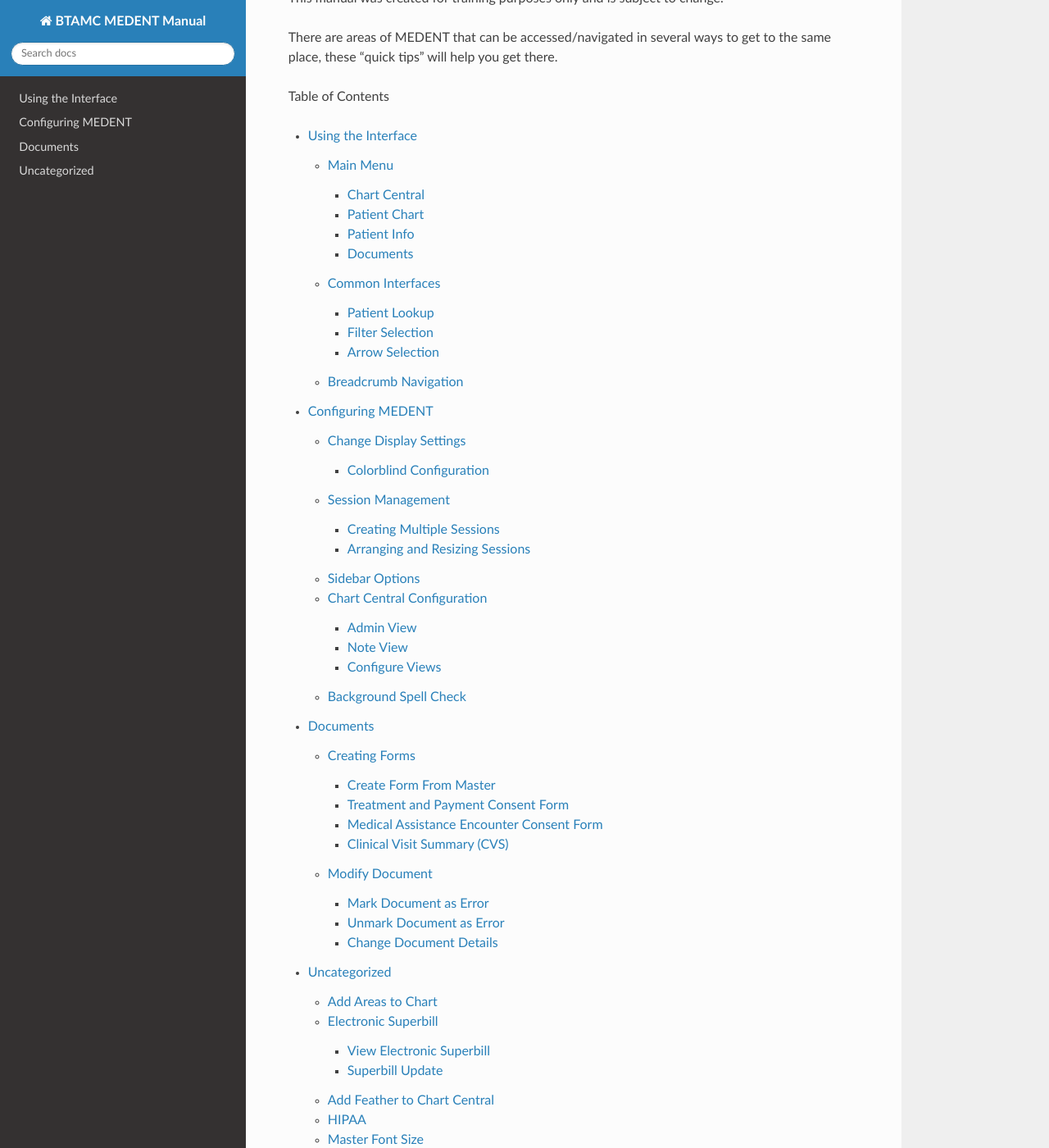
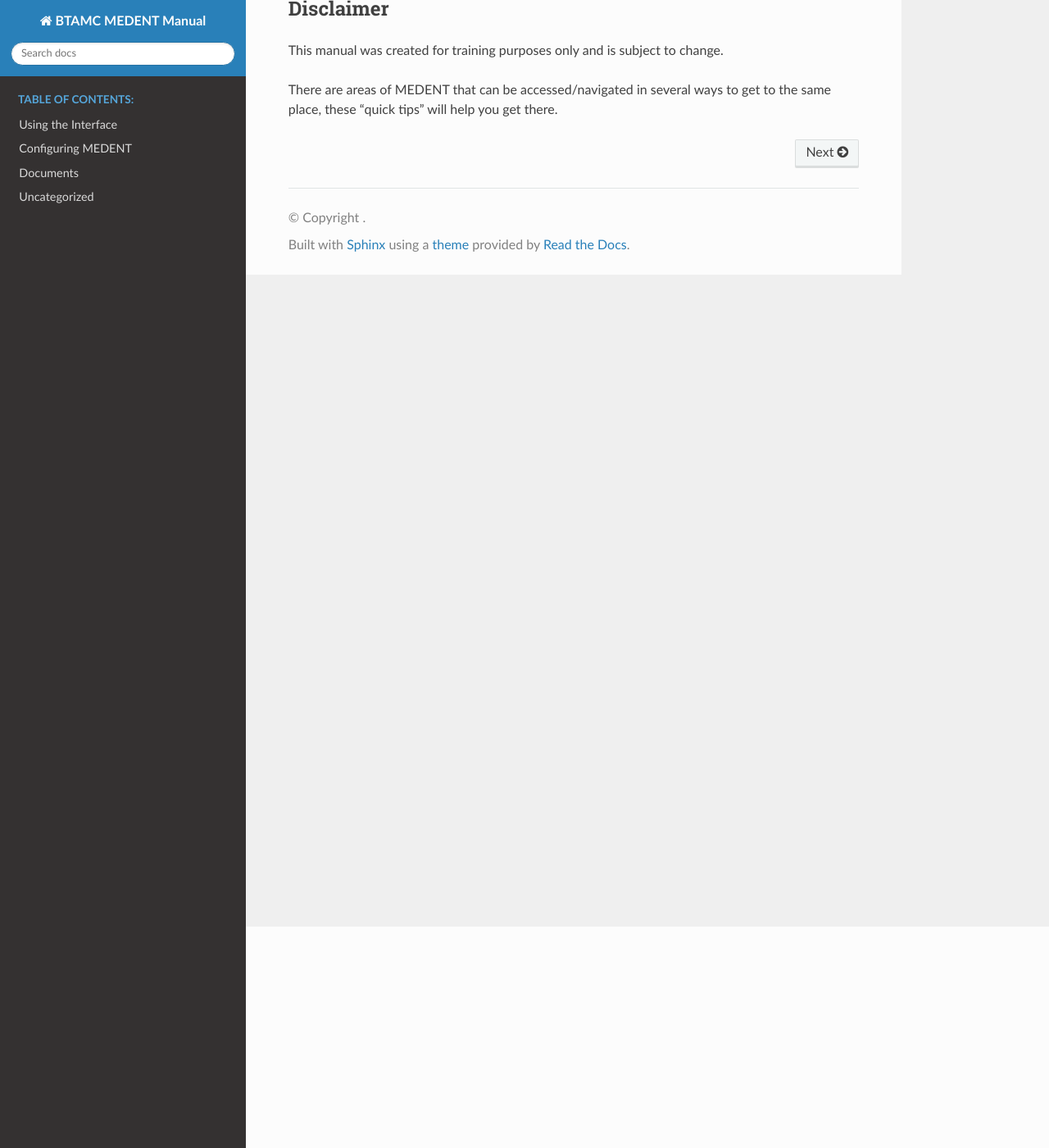
Before and after one commit to pawjwp/MEDENTManual, a Sphinx documentation site: the page built from docs/source/index.rst, in a window 1280 px wide and 1400 px high, scrolled down 270 px. Shown: the whole window at 82% size. Built offline with Sphinx 7.4.7 and the Read the Docs theme 2.0.0, drawn with Linux system fonts in a browser that asks for light colours; some of the changed lines change nothing that is shown; some of the changed text lies outside the part shown.

Commit message:
Index changes

```diff
--- a/docs/source/documents.rst
+++ b/docs/source/documents.rst
@@ -38,7 +38,7 @@
 -----------------------------------------
 
 #. Follow the instructions above to :ref:`Create Form From Master`
-#. On step 2, **type** *pc-Encount* and **select** *pc-Encount *(*Medical Assistance*)
+#. On step 2, **type** *pc-Encount* and **select** *pc-Encount* (*Medical Assistance*)
 
 Clinical Visit Summary (CVS)
 ----------------------------
@@ -59,7 +59,6 @@
 
    .. image:: images/mark-error.png
 
-
 Unmark Document as Error
 ------------------------
 
--- a/docs/source/index.rst
+++ b/docs/source/index.rst
@@ -1,21 +1,25 @@
-************
-Introduction
-************
-
-Welcome to the BTAMC MEDENT Manual, a guide to the most frequently used parts of MEDENT.
-
-Disclaimer
-
-This manual was created for training purposes only and is subject to change.
-
-There are areas of MEDENT that can be accessed/navigated in several ways to get to the same place, these “quick tips” will help you get there.
-
-Table of Contents
-
 .. toctree::
    :maxdepth: 3
+   :hidden:
+   :caption: Table of Contents:
 
    using-the-interface
    configuring-medent
    documents
    uncategorized
+
+*******************
+BTAMC MEDENT Manual
+*******************
+
+Introduction
+==========
+
+Welcome to the BTAMC MEDENT Manual, a guide to the most frequently used parts of MEDENT.
+
+Disclaimer
+==========
+
+This manual was created for training purposes only and is subject to change.
+
+There are areas of MEDENT that can be accessed/navigated in several ways to get to the same place, these “quick tips” will help you get there.
```
